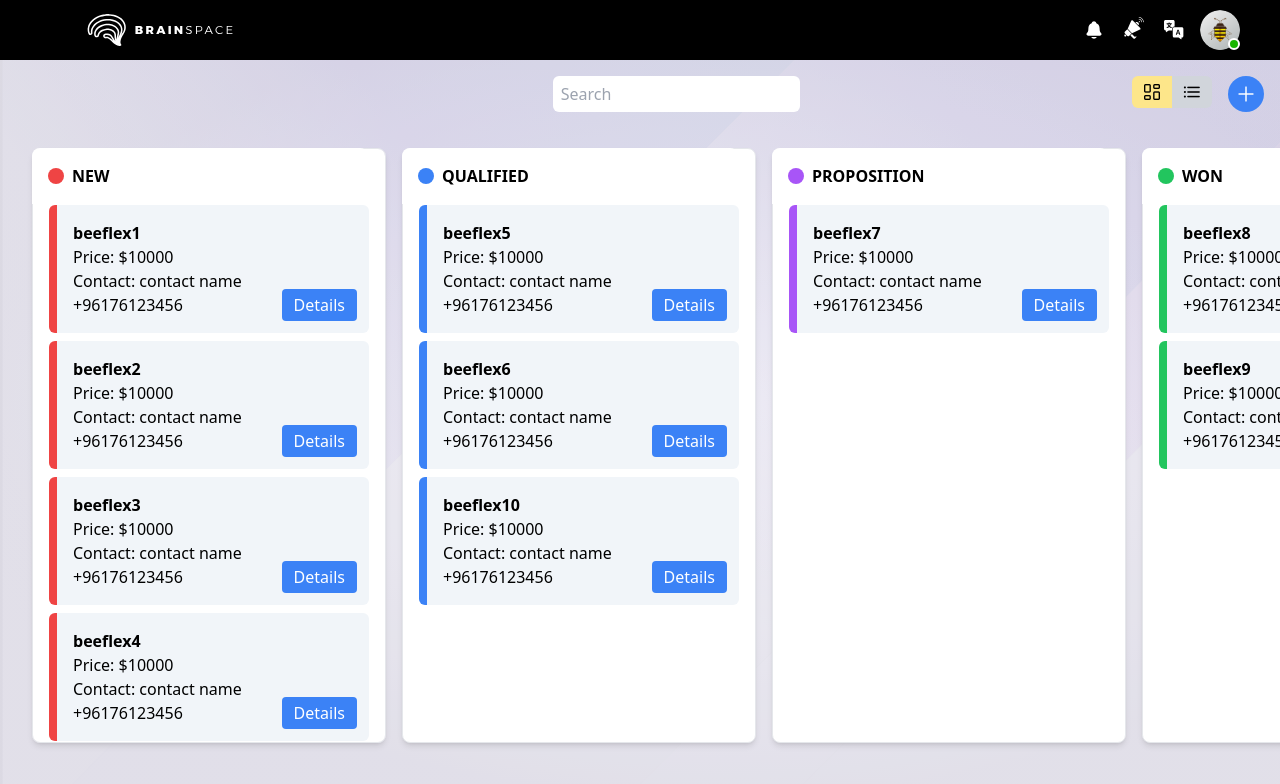
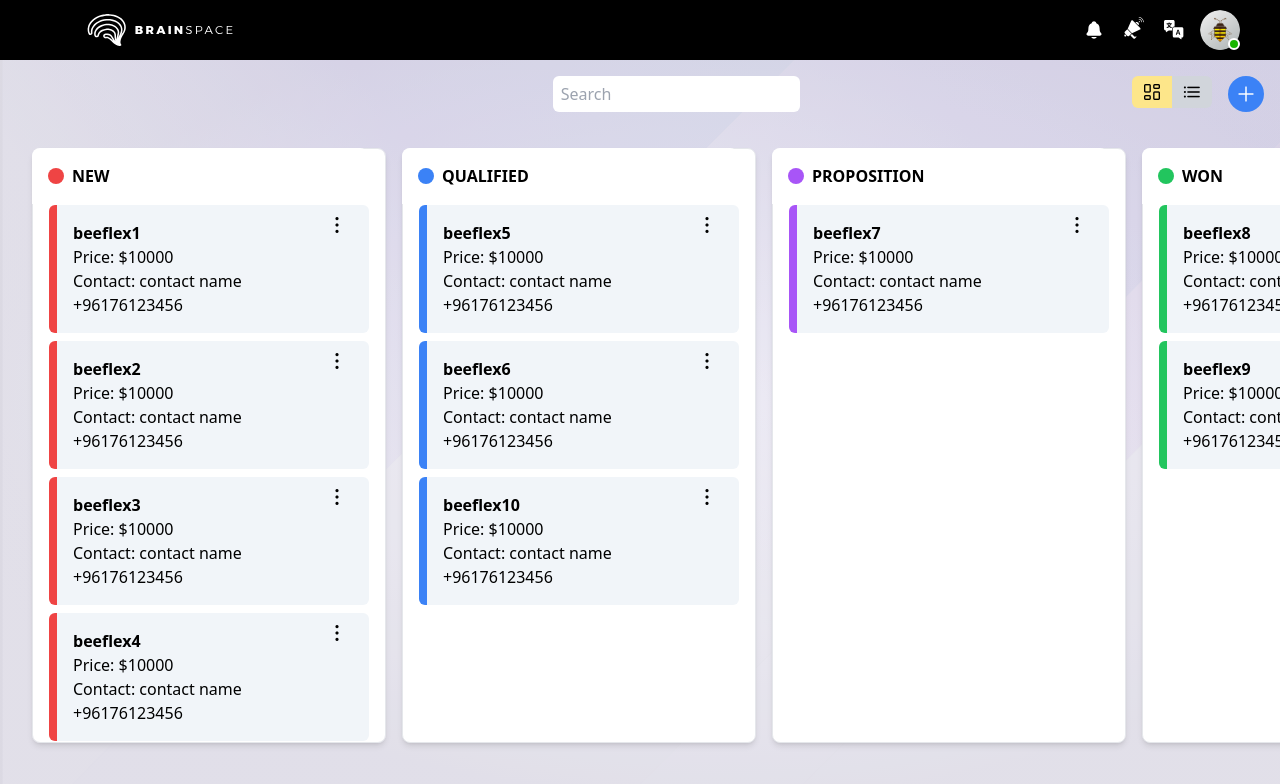
Before and after one commit to JanaSaker/CRM, a Next.js app: page /en/crm in a window 1280 px wide. Shown: the top 784 px of the page. Built offline with nearby package versions, Linux system fonts and the light colour scheme.

Commit message:
changed-statusCantainer-name-to-LeadsManager

```diff
--- a/src/app/[locale]/crm/components/Lead.tsx
+++ b/src/app/[locale]/crm/components/Lead.tsx
@@ -2,6 +2,7 @@ import React from "react";
 import { useDraggable } from "@dnd-kit/core";
 import { CSS } from "@dnd-kit/utilities";
 import { useSortable } from "@dnd-kit/sortable";
+import { Button } from "primereact/button";
 
 interface LeadType {
   id: number;
@@ -73,18 +74,15 @@ const Lead: React.FC<LeadProps> = ({ lead, onLeadClick, grabbed }) => {
         <p>Contact: {lead.name}</p>
         <p>{lead.number}</p>
       </div>
-      <button
+      <Button
+        icon="pi pi-ellipsis-v"
         style={style}
-        className={`mt-2 py-1 px-3 bg-blue-500 text-white rounded hover:bg-blue-600 absolute bottom-3 right-3 ${
-          grabbed && "scale-[1.03]"
-        }`}
+        className={`absolute top-2 right-2 ${grabbed && "scale-[1.03]"}`}
         onClick={(e) => {
           e.stopPropagation();
           onLeadClick(lead);
         }}
-      >
-        Details
-      </button>
+      />
     </div>
   );
 };
--- a/src/app/[locale]/crm/components/StatusContainer.tsx
+++ b/src/app/[locale]/crm/components/LeadsManager.tsx
@@ -9,7 +9,6 @@ import { ButtonGroup } from "primereact/buttongroup";
 import { InputText } from "primereact/inputtext";
 import {
   DndContext,
-  DragEndEvent,
   DragOverEvent,
   DragOverlay,
   DragStartEvent,
@@ -46,7 +45,7 @@ interface Opportunity {
   note: string;
 }
 
-const StatusContainer: React.FC = () => {
+const LeadsManager: React.FC = () => {
   const status: string[] = [
     "new",
     "qualified",
@@ -291,4 +290,4 @@ const StatusContainer: React.FC = () => {
   );
 };
 
-export default StatusContainer;
+export default LeadsManager;
--- a/src/app/[locale]/crm/page.tsx
+++ b/src/app/[locale]/crm/page.tsx
@@ -1,8 +1,8 @@
 import React from "react";
-import StatusContainer from "./components/StatusContainer";
+import LeadsManager from "./components/LeadsManager";
 
 const Page = () => {
-  return <StatusContainer />;
+  return <LeadsManager />;
 };
 
 export default Page;
```
